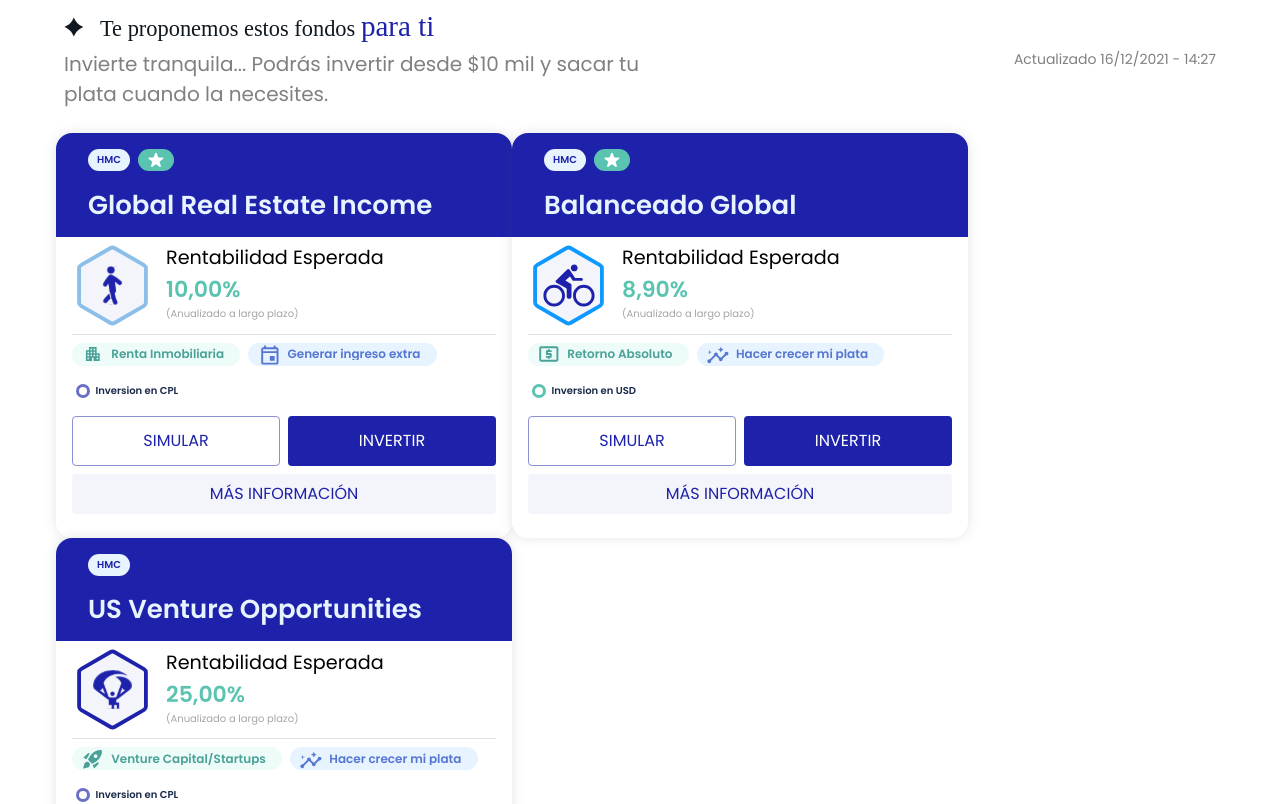
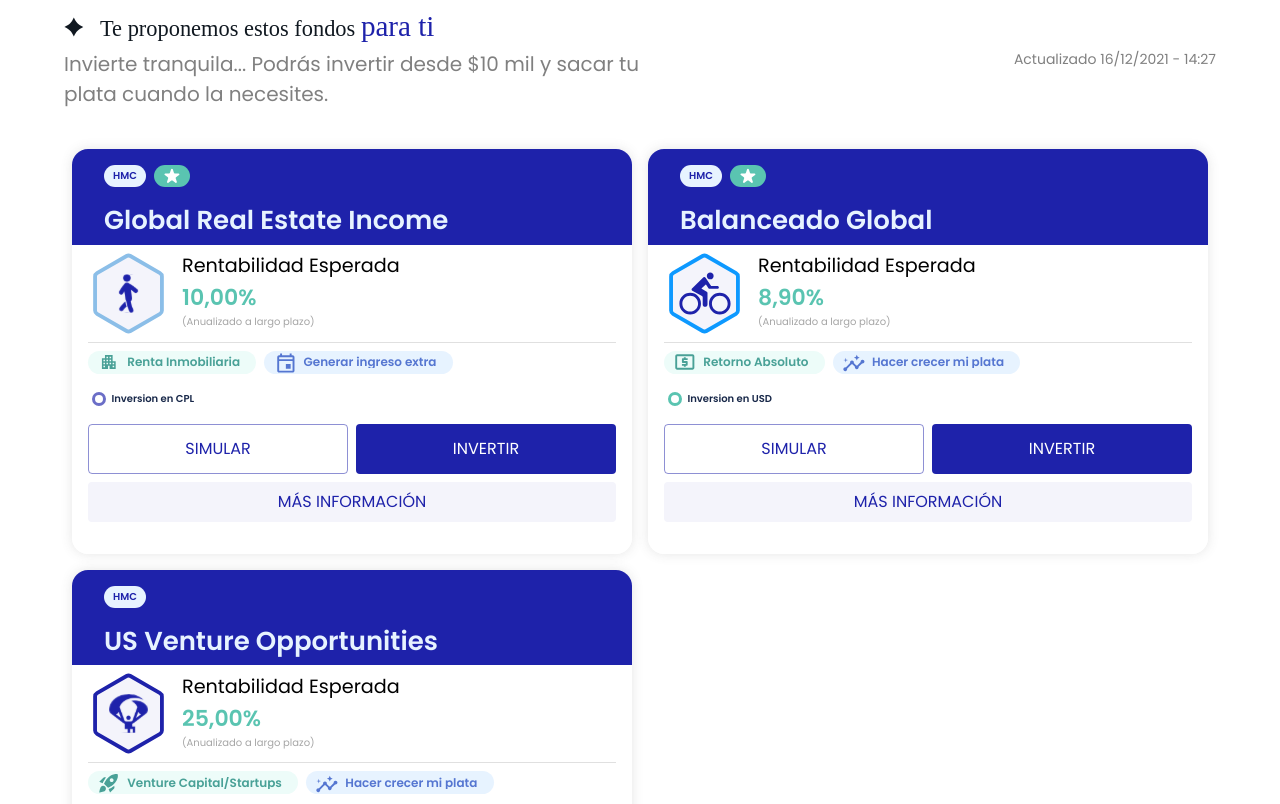
Before and after one commit to PandaDesigner/xcala-mui, a React (Vite) app: page / in a window 1280 px wide. Shown: the part 820-1624 px from the top of the page. Built offline with nearby package versions, Linux system fonts and the light colour scheme; a web font is replaced by a local one.

Commit message:
Maykel acomodando grid

```diff
--- a/src/components/newDasborad/CardsProduct/CardsFound.jsx
+++ b/src/components/newDasborad/CardsProduct/CardsFound.jsx
@@ -1,4 +1,4 @@
-import { Stack, styled } from "@mui/material";
+import { Grid, Stack, styled } from "@mui/material";
 import { HeadContainerCards } from "./HeadContainerCards";
 import { BodyCardsContainer } from "./BodyCardsContainer";
 const CardsProduct = styled(Stack)({
@@ -14,7 +14,7 @@ const CardsProduct = styled(Stack)({
 	overflow: "hidden",
 	width: "100%",
 	height: "100%",
-	maxWidth: "456px",
+	//maxWidth: "456px",
 	minWidth: "316px",
 	//cursor: "pointer",
 	transitionDelay: "-2000",
@@ -37,6 +37,8 @@ export const CardsFound = ({
 	funDescription = "Lorem ipsum dolor sit amet consectetur. Congue hendrerit et lacinia donec tristique. A sit commodo fusce viverra",
 }) => {
 	return (
+		<Grid item md={4} xs={8}>
+
 		<CardsProduct>
 			<HeadContainerCards fundName={fundName} fundPerfile={fundPerfile} />
 			<BodyCardsContainer
@@ -47,7 +49,8 @@ export const CardsFound = ({
 				typeCurrency={typeCurrency}
 				rentabilityFound={rentabilityFound}
 				funDescription={funDescription}
-			/>
+				/>
 		</CardsProduct>
+</Grid>
 	);
 };
```
